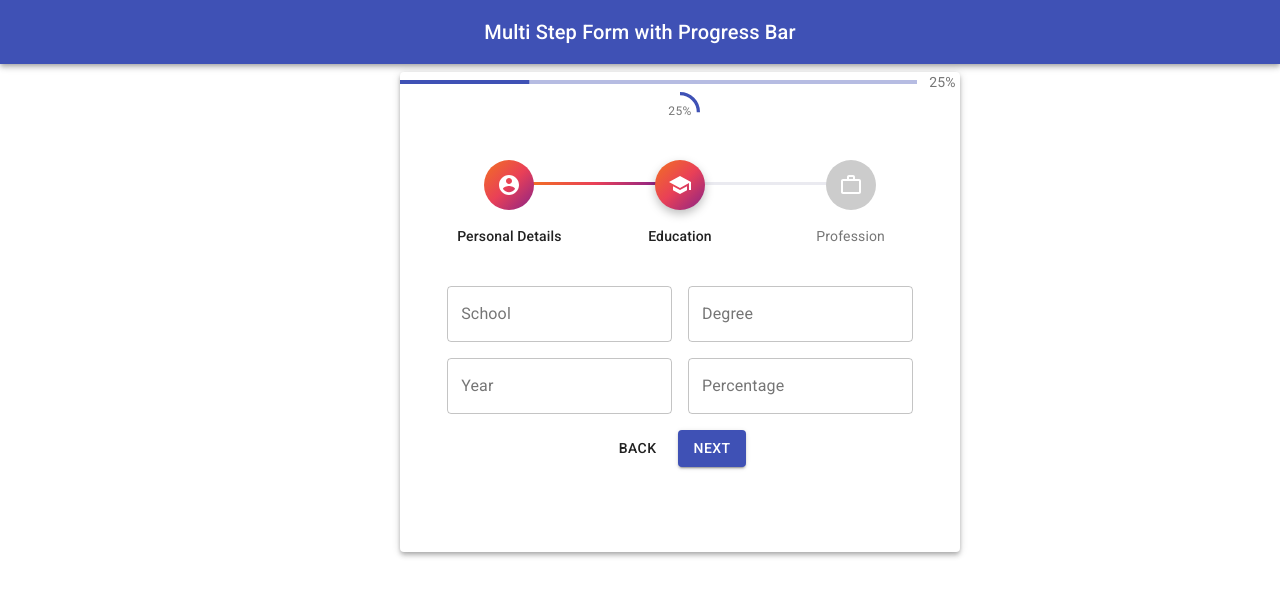
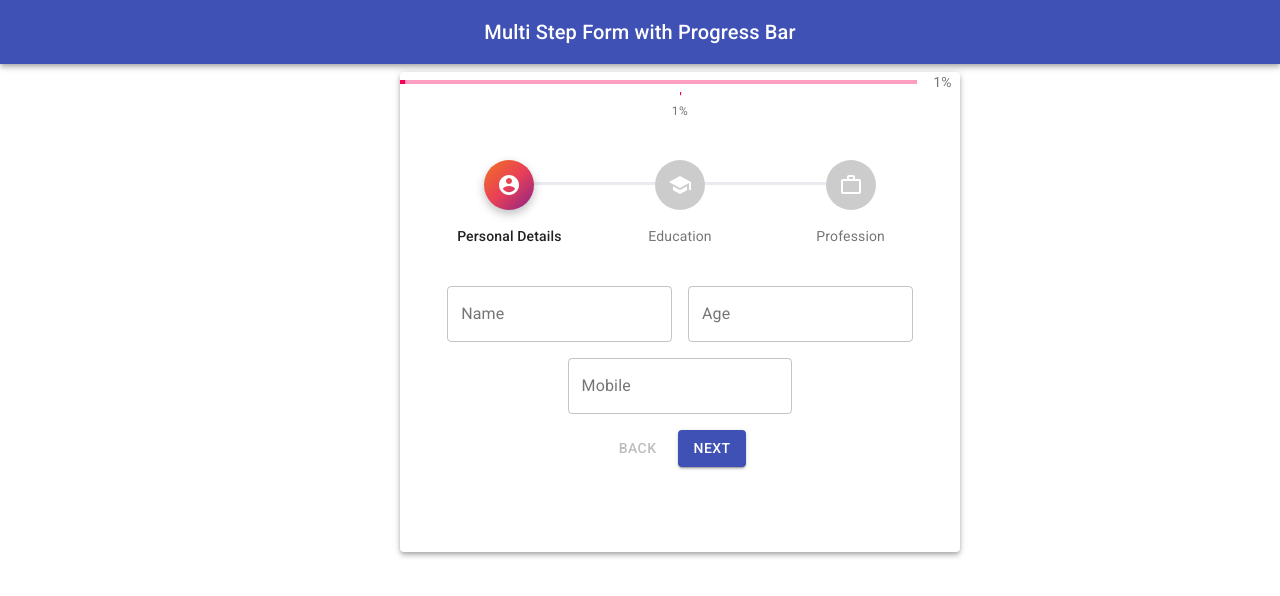
Before and after one commit to subhadeepModak/MultiStepForm, a React (Create React App) app: page / in a window 1280 px wide. Shown: the top 596 px of the page. Built offline with nearby package versions, Linux system fonts and the light colour scheme.

Commit message:
SecondCommii

```diff
--- a/src/App.js
+++ b/src/App.js
@@ -37,6 +37,8 @@ function App() {
 
   const [Data, setData] = useState([]);
   const [FinalData, setFinalData] = useState([]);
+  const [Progressval, setProgressval] = useState(1);
+  const [Color, setColor] = useState("secondary")
   return (
 
 
@@ -50,11 +52,12 @@ function App() {
      <div className={classes.rootPaper}>
 
       <Paper elevation={4} >
+
+
+
+      <makeContext.Provider value={{Data,setData,FinalData,setFinalData,Progressval,setProgressval,Color,setColor}}>
       <LinearWithValueLabel/>
       <CircularStatic/>
-
-
-      <makeContext.Provider value={{Data,setData,FinalData,setFinalData}}>
       <CustomizedSteppers />
       </makeContext.Provider>
 
--- a/src/Component/CircularProgress.js
+++ b/src/Component/CircularProgress.js
@@ -1,8 +1,9 @@
-import React from 'react';
+import React,{useContext} from 'react';
 import PropTypes from 'prop-types';
 import CircularProgress from '@material-ui/core/CircularProgress';
 import Typography from '@material-ui/core/Typography';
 import Box from '@material-ui/core/Box';
+import {makeContext} from '../App'
 
 function CircularProgressWithLabel(props) {
   return (
@@ -35,16 +36,17 @@ CircularProgressWithLabel.propTypes = {
 };
 
 export default function CircularStatic() {
-  const [progress, setProgress] = React.useState(10);
+
+  const {Progressval,Color}= useContext(makeContext);
 
   React.useEffect(() => {
-    const timer = setInterval(() => {
-      setProgress((prevProgress) => (prevProgress >= 100 ? 0 : prevProgress + 25));
-    }, 800);
-    return () => {
-      clearInterval(timer);
-    };
+    // const timer = setInterval(() => {
+    //   setProgress((prevProgress) => (prevProgress >= 100 ? 0 : prevProgress + 25));
+    // }, 800);
+    // return () => {
+    //   clearInterval(timer);
+    // };
   }, []);
 
-  return <CircularProgressWithLabel value={progress} />;
+  return <CircularProgressWithLabel variant="determinate" value={Progressval} color={Color}/>;
 }
--- a/src/Component/Education.js
+++ b/src/Component/Education.js
@@ -12,7 +12,7 @@ const useStyles = makeStyles((theme) => ({
 }));
 
 function Education() {
-  const {Data,FinalData,setData,setFinalData}= useContext(makeContext);
+  const {Data,setData}= useContext(makeContext);
 
     const classes = useStyles();
     return (
--- a/src/Component/Form.js
+++ b/src/Component/Form.js
@@ -17,31 +17,9 @@ import Personal from './PersonalDeatils'
 import Education from './Education'
 import {makeContext }  from '../App'
 
-{var user = JSON.parse(localStorage.getItem('user'))}
 
+var user={};
 
-const QontoConnector = withStyles({
-  alternativeLabel: {
-    top: 10,
-    left: 'calc(-50% + 16px)',
-    right: 'calc(50% + 16px)',
-  },
-  active: {
-    '& $line': {
-      borderColor: '#784af4',
-    },
-  },
-  completed: {
-    '& $line': {
-      borderColor: '#784af4',
-    },
-  },
-  line: {
-    borderColor: '#eaeaf0',
-    borderTopWidth: 3,
-    borderRadius: 1,
-  },
-})(StepConnector);
 
 const useQontoStepIconStyles = makeStyles({
   root: {
@@ -207,29 +185,44 @@ function getStepContent(step) {
 }
 
 export default function CustomizedSteppers() {
-  const {Data,FinalData,setData,setFinalData}= useContext(makeContext);
+  const {Data,Progressval, setProgressval,setColor}= useContext(makeContext);
   const classes = useStyles();
-  const [activeStep, setActiveStep] = React.useState(1);
+  const [activeStep, setActiveStep] = React.useState(0);
   const steps = getSteps();
-  const saveData = () => {
-    localStorage.setItem('user', JSON.stringify(Data));
-  console.log(Data);
-  handleNext();
-  };
+
 
   const handleNext = () => {
     setActiveStep((prevActiveStep) => prevActiveStep + 1);
+    setProgressval(Progressval+33);
+    if(Progressval>33) setColor('primary');
+    if(Progressval>66) setColor('secondary');
+    if(Progressval>99) setColor('primary');
+
   };
 
   const handleBack = () => {
     setActiveStep((prevActiveStep) => prevActiveStep - 1);
+    setProgressval(Progressval-33);
+    if(Progressval>33) setColor('primary');
+    if(Progressval>66) setColor('secondary');
+    if(Progressval>99) setColor('primary');
   };
 
   const handleReset = () => {
     setActiveStep(0);
+    setProgressval(1);
+    setColor('secondary');
+
+  };
+  const saveData = () => {
+    localStorage.setItem('user', JSON.stringify(Data));
+    user = JSON.parse(localStorage.getItem('user'));
+    console.log(Data);
+    handleNext();
   };
 
   return (
+
     <div className={classes.root}>
 
       <form>
@@ -246,6 +239,7 @@ export default function CustomizedSteppers() {
         {activeStep === steps.length ? (
 
 
+
           <div>
 
             <Typography className={classes.instructions}>
@@ -253,17 +247,18 @@ export default function CustomizedSteppers() {
 
             </Typography>
 
-            <p>Name:{user.name}</p>
-            <p>Age:{user.age}</p>
-            <p>Mobile:{user.mobile}</p>
-            <p>School:{user.school}</p>
-            <p>Company:{user.company}</p>
+
+            <p>Name: {user.name}</p>
+            <p>Age: {user.age}</p>
+            <p>Mobile: {user.mobile}</p>
+            <p>School: {user.school}</p>
+            <p>Company: {user.company}</p>
 
             <Button onClick={handleReset} className={classes.button}>
             Update
             </Button>
           </div>
-        ) : (
+        )  : (
           <div>
             <Typography className={classes.instructions}>{getStepContent(activeStep)}</Typography>
             <div>
--- a/src/Component/LinearProgress.js
+++ b/src/Component/LinearProgress.js
@@ -1,9 +1,11 @@
-import React from 'react';
+import React,{useContext} from 'react';
 import PropTypes from 'prop-types';
 import { makeStyles } from '@material-ui/core/styles';
 import LinearProgress from '@material-ui/core/LinearProgress';
 import Typography from '@material-ui/core/Typography';
 import Box from '@material-ui/core/Box';
+import {makeContext} from '../App'
+
 
 function LinearProgressWithLabel(props) {
   return (
@@ -36,20 +38,21 @@ const useStyles = makeStyles({
 
 export default function LinearWithValueLabel() {
   const classes = useStyles();
-  const [progress, setProgress] = React.useState(10);
+
+  const {Progressval,Color}= useContext(makeContext);
 
   React.useEffect(() => {
-    const timer = setInterval(() => {
-      setProgress((prevProgress) => (prevProgress >= 100 ? 0: prevProgress + 25));
-    }, 800);
-    return () => {
-      clearInterval(timer);
-    };
+    // const timer = setInterval(() => {
+    //   setProgress((prevProgress) => (prevProgress >= 100 ? 0 : prevProgress + 25));
+    // }, 800);
+    // return () => {
+    //   clearInterval(timer);
+    // };
   }, []);
 
   return (
     <div className={classes.root}>
-      <LinearProgressWithLabel value={progress} />
+      <LinearProgressWithLabel variant="determinate" value={Progressval} color={Color}/>
     </div>
   );
 }
--- a/src/Component/PersonalDeatils.js
+++ b/src/Component/PersonalDeatils.js
@@ -13,25 +13,21 @@ const useStyles = makeStyles((theme) => ({
   },
 }));
 
-const personalDetails={
-  name:'',
-  age:'',
-  mobile:''
-
-}
 
 function Personal() {
-  const {Data,FinalData,setData,setFinalData}= useContext(makeContext);
+  const {Data,setData}= useContext(makeContext);
 
   const classes = useStyles();
   return (
+    <>
+
 
     <div className={classes.root} >
       <TextField id="outlined-basic" value={Data['name']} onChange={(e)=>setData({...Data,'name':e.target.value})} label="Name" variant="outlined" />
       <TextField id="outlined-basic"value={Data['age']} onChange={(e)=>setData({...Data,'age':e.target.value})}  label="Age" variant="outlined" />
       <TextField id="outlined-basic" value={Data['mobile']} onChange={(e)=>setData({...Data,'mobile':e.target.value})} label="Mobile" variant="outlined" />
     </div>
-
+</>
   );
 }
 
--- a/src/Component/work.js
+++ b/src/Component/work.js
@@ -13,7 +13,7 @@ const useStyles = makeStyles((theme) => ({
 }));
 
 function Work() {
-  const {Data,FinalData,setData,setFinalData}= useContext(makeContext);
+  const {Data,setData}= useContext(makeContext);
 
 
     const classes = useStyles();
```
